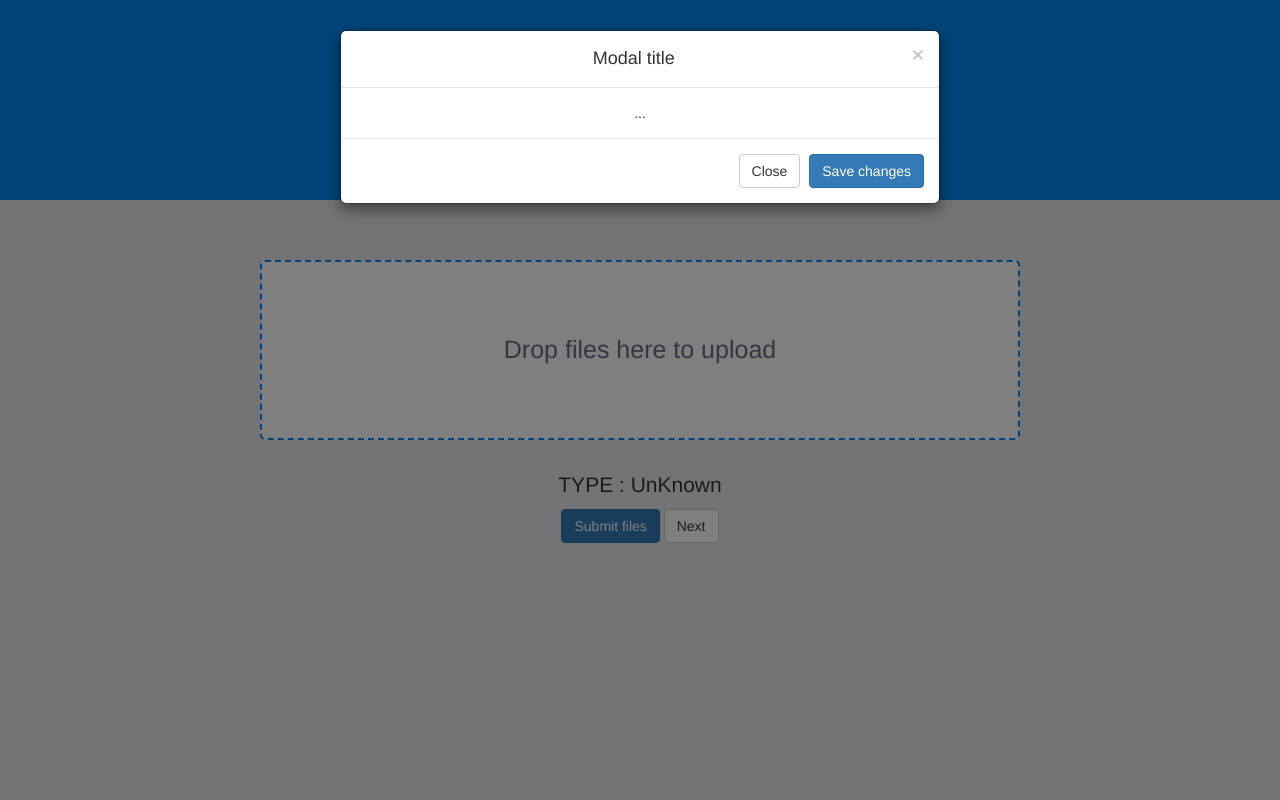
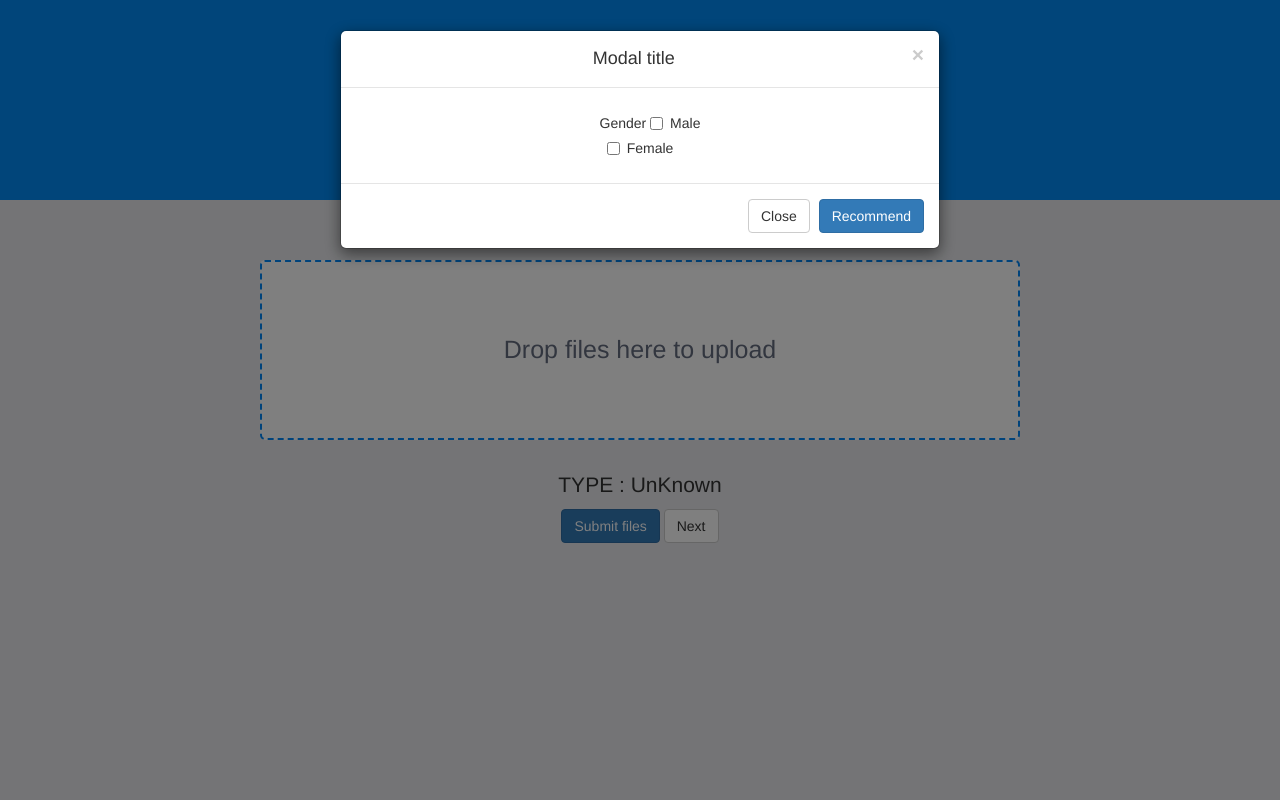
Before and after one commit to EJSohn/Skin-analizer, a Django app: page /main/ in a window 1280 px wide, after a click on "Next". Run offline with Django 3.2, Linux system fonts and the light colour scheme; some libraries are stand-ins or nearby versions.

Commit message:
add modal

```diff
--- a/SkinAnlizer/main/templates/main/index.html
+++ b/SkinAnlizer/main/templates/main/index.html
@@ -42,11 +42,23 @@
                             <h4 class="modal-title" id="myModalLabel">Modal title</h4>
                         </div>
                         <div class="modal-body">
-                            ...
+                            <div class="checkbox">
+                                <label>Gender</label>
+                                <label>
+                                    <input type="checkbox" value="">
+                                    Male
+                                </label>
+                            </div>
+                            <div class="checkbox">
+                                <label>
+                                <input type="checkbox" value="">
+                                Female
+                            </label>
+                            </div>
                         </div>
                         <div class="modal-footer">
                             <button type="button" class="btn btn-default" data-dismiss="modal">Close</button>
-                            <button type="button" class="btn btn-primary">Save changes</button>
+                            <button type="button" class="btn btn-primary">Recommend</button>
                         </div>
                     </div>
                 </div>
```
